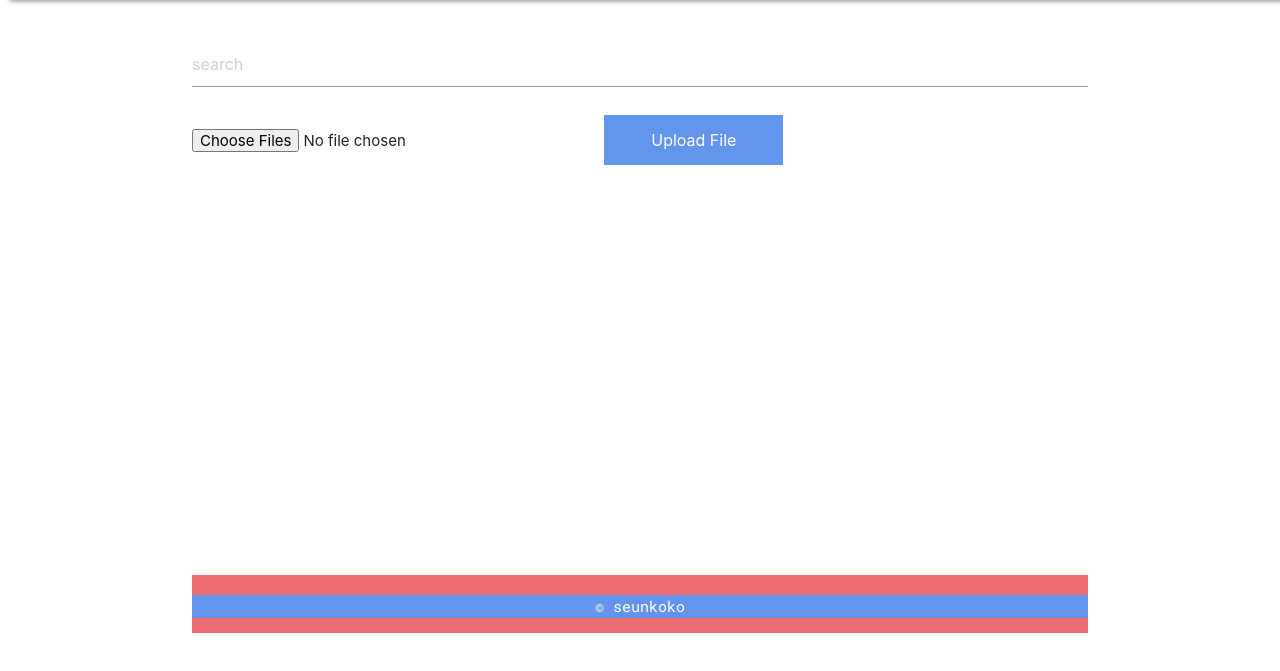
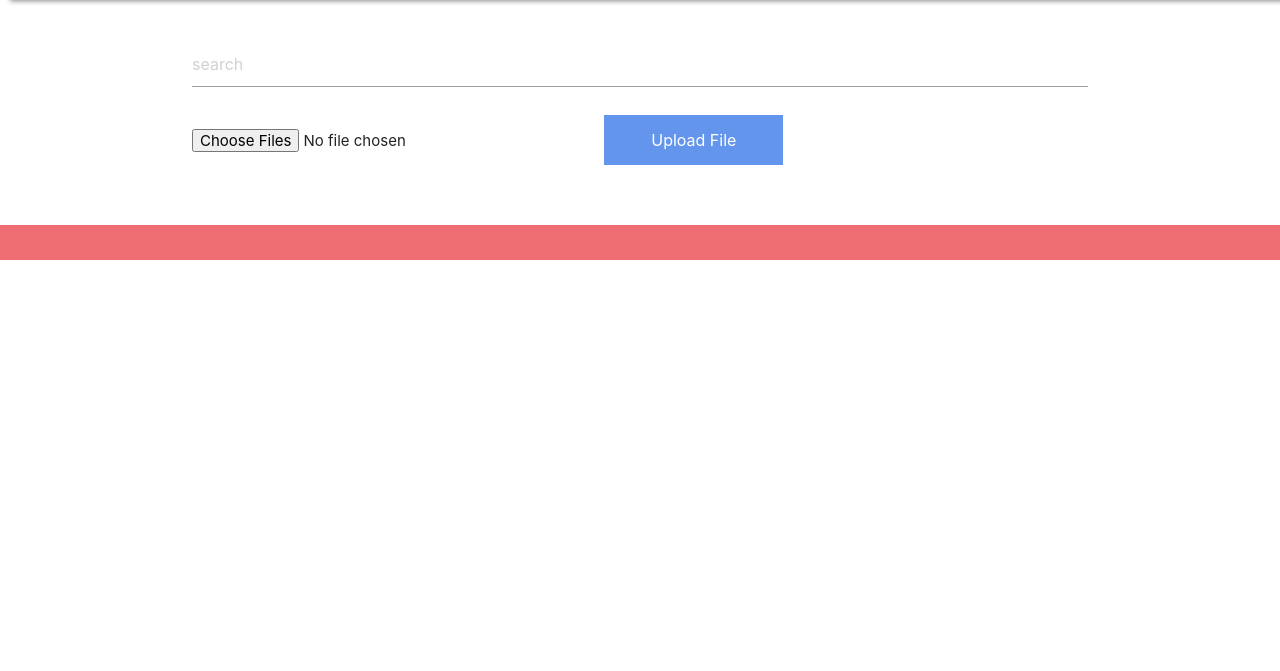
Before and after one commit to andela-oowonikoko/checkpoint1-invertedIndex, a website: page public/index.html in a window 1280 px wide. Shown: the part 69-740 px from the top of the page. Drawn offline with nearby package versions, Linux system fonts and the light colour scheme; a web font is replaced by a local one.

Commit message:
.eslintrc: modified

```diff
--- a/public/index.html
+++ b/public/index.html
@@ -58,13 +58,10 @@
 
         <!-- container ends here -->
       </div>
+    </div>
 
-      <!-- page footer -->
-      <div class='page-footer'>
-        <div class='footer-info'>
-          &copy seunkoko
-        </div>
-      </div>
+    <!-- page footer -->
+    <div class='page-footer'>
     </div>
 
     <!-- libraries -->
--- a/public/stylesheet.css
+++ b/public/stylesheet.css
@@ -55,9 +55,7 @@
 }
 
 .table-display1 {
-  height: 350px;
   margin-top: 40px;
-  overflow: scroll;
 }
 
 #checkmark {
```
Also changed, not shown: 1 other file.
